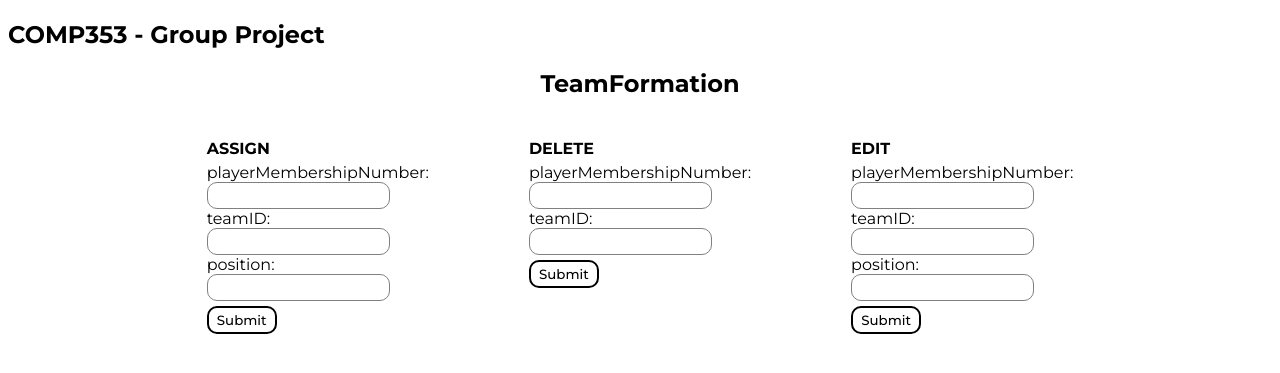
After one commit to srowal/databases-final-project, a PHP site: page /forms/players.php in a window 1280 px wide. The commit adds this page. Shown: the top 373 px of the page. Run offline with PHP 8.4, Linux system fonts and the light colour scheme.

Commit message:
done with this hell

```diff
--- /dev/null
+++ b/html/forms/players.php
@@ -0,0 +1,67 @@
+<?php
+include "../include/header.php";
+?>
+
+<link rel="stylesheet" href="../css/form_1.css">
+<link rel="preconnect" href="https://fonts.googleapis.com">
+<link rel="preconnect" href="https://fonts.gstatic.com" crossorigin>
+<link href="https://fonts.googleapis.com/css2?family=Exo+2:ital,wght@0,100..900;1,100..900&family=Montserrat:ital,wght@0,100..900;1,100..900&display=swap" rel="stylesheet">
+
+<div class="form_1">
+    <h2>TeamFormation</h2>
+    <div class="statements">
+        <div>
+            <h4> ASSIGN </h4>
+            <!-- UPDATE PATH -->
+            <form action="../queries/players/assign.php" method="POST">
+
+                <label for="playerMembershipNumber">playerMembershipNumber:</label><br>
+                <input type="text" name="playerMembershipNumber"><br>
+
+                <label for="teamID">teamID:</label><br>
+                <input type="text" name="teamID"><br>
+
+                <label for="position">position:</label><br>
+                <input type="text" name="position"><br>
+
+                <input type="submit" value="Submit">
+            </form>
+        </div>
+
+        <div>
+            <h4> DELETE </h4>
+            <!-- UPDATE PATH -->
+            <form action="../queries/players/delete.php" method="POST">
+
+                <label for="playerMembershipNumber">playerMembershipNumber:</label><br>
+                <input type="text" name="playerMembershipNumber"><br>
+
+                <label for="teamID">teamID:</label><br>
+                <input type="text" name="teamID"><br>
+
+                <input type="submit" value="Submit">
+            </form>
+        </div>
+
+        <div>
+            <h4> EDIT </h4>
+            <!-- UPDATE PATH -->
+            <form action="../queries/players/edit.php" method="POST">
+                <label for="playerMembershipNumber">playerMembershipNumber:</label><br>
+                <input type="text" name="playerMembershipNumber"><br>
+
+                <label for="teamID">teamID:</label><br>
+                <input type="text" name="teamID"><br>
+
+                <label for="position">position:</label><br>
+                <input type="text" name="position"><br>
+
+                <input type="submit" value="Submit">
+            </form>
+        </div>
+    </div>
+</div>
+
+
+
+<?php include "../include/footer.php";?>
--- a/html/index.php
+++ b/html/index.php
@@ -39,7 +39,7 @@ define('BASE_URL', $_SERVER['SERVER_NAME'] . "/");
     <!-- UPDATE PATH -->
     <div class="query">
       <h4>6. Assign/Delete/Edit a club member to a team formation</h4>
-      <a href="./locations.php">Open statements</a>
+      <a href="./forms/players.php">Open statements</a>
     </div>
 
     <!-- UPDATE PATH -->
```
Also changed, not shown: html/queries/players/assign.php (added, +30 -0 lines), html/queries/players/delete.php (added, +28 -0 lines), html/queries/players/edit.php (added, +29 -0 lines).
